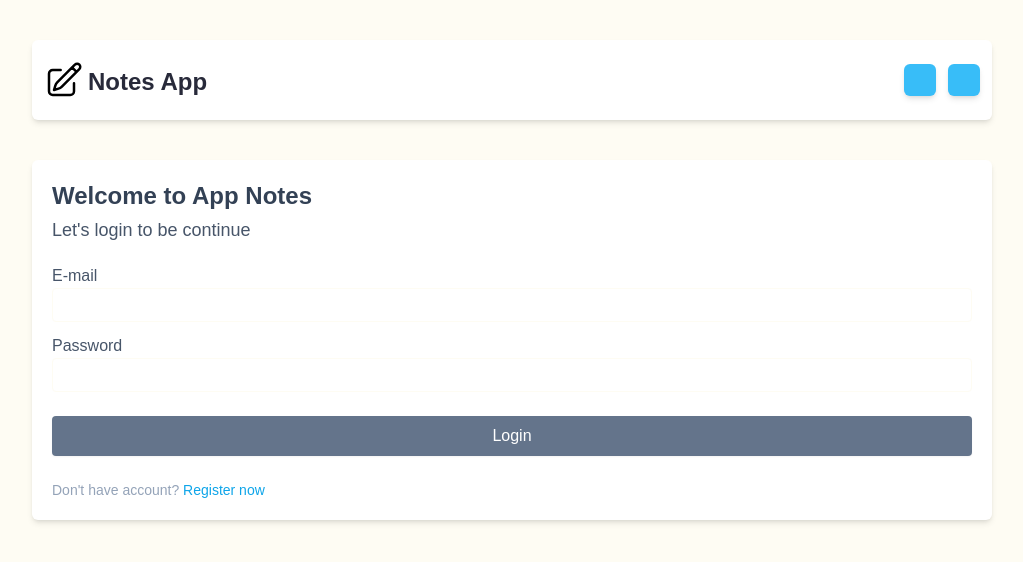
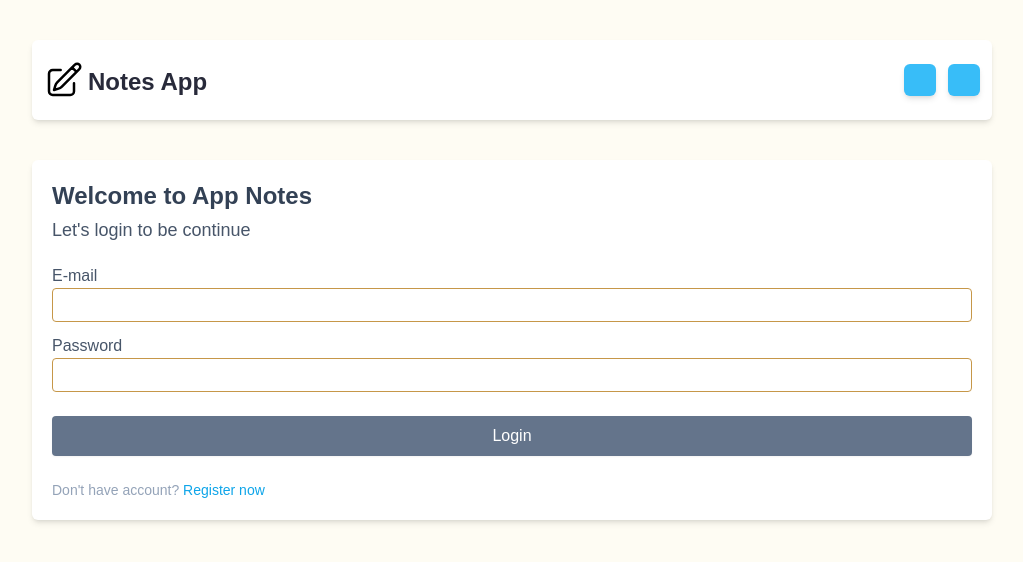
Before and after one commit to rhandyta/noteapp, a React (Vite) app: page / in a window 1280 px wide. Shown: the top 562 px of the page, without its empty margins (128-1151 px from the left). Built offline with nearby package versions, Linux system fonts and the light colour scheme.

Commit message:
improvement login

```diff
--- /dev/null
+++ b/src/components/Input.jsx
@@ -0,0 +1,12 @@
+import { Field } from "formik";
+
+const Input = ({ type = "text", ...props }) => {
+    return (
+        <Field
+            className="block w-full rounded border border-third  p-1 outline-none transition duration-300 focus:ring-1 focus:ring-secondary"
+            {...props}
+            type={type}
+        />
+    );
+};
+export default Input;
--- a/src/components/Spinner.jsx
+++ b/src/components/Spinner.jsx
@@ -19,7 +19,7 @@ function Spinner({ ...props }) {
                     fill="currentFill"
                 />
             </svg>
-            <span class="sr-only">Loading...</span>
+            <span className="sr-only">Loading...</span>
         </div>
     );
 }
--- a/src/hooks/useLogin.jsx
+++ b/src/hooks/useLogin.jsx
@@ -23,7 +23,6 @@ function useLogin() {
                 }),
             }).then(async (res) => {
                 let data = await res.json();
-                console.log(data);
                 if (data.success) {
                     toastSuccess(data.message);
                     dispatch(userLogin(data));
--- a/src/pages/Login.jsx
+++ b/src/pages/Login.jsx
@@ -1,8 +1,8 @@
-import { Formik, Form, Field, ErrorMessage } from "formik";
+import { Formik, Form, ErrorMessage } from "formik";
 import React, { useState } from "react";
-import { ToastContainer } from "react-toastify";
 import * as yup from "yup";
 import Button from "../components/Button";
+import Input from "../components/Input";
 import Spinner from "../components/Spinner";
 import useLogin from "../hooks/useLogin";
 
@@ -24,7 +24,6 @@ function Login() {
         await login(values.email, values.password);
         setIsLoading(false);
     };
-
     return (
         <>
             <div className="flex flex-col gap-1">
@@ -43,7 +42,6 @@ function Login() {
                     validationSchema={validationSchema}
                 >
                     {(props) => {
-                        console.log(props);
                         return (
                             <Form
                                 autoComplete="off"
@@ -56,11 +54,11 @@ function Login() {
                                     >
                                         E-mail
                                     </label>
-                                    <Field
+                                    <Input
                                         type="email"
                                         id="email"
                                         name="email"
-                                        className="trasition block w-full rounded border border-four p-1 outline-none duration-300 focus:ring-1 focus:ring-secondary"
+                                        className="trasition block w-full rounded border border-third p-1 outline-none duration-300 focus:ring-1 focus:ring-secondary"
                                     />
                                     <ErrorMessage name="email">
                                         {(error) => (
@@ -77,11 +75,11 @@ function Login() {
                                     >
                                         Password
                                     </label>
-                                    <Field
+                                    <Input
                                         type="password"
                                         id="password"
                                         name="password"
-                                        className="block w-full rounded border border-four p-1 outline-none transition duration-300 focus:ring-1 focus:ring-secondary"
+                                        className="block w-full rounded border border-third  p-1 outline-none transition duration-300 focus:ring-1 focus:ring-secondary"
                                     />
                                     <ErrorMessage name="password">
                                         {(error) => (
```
